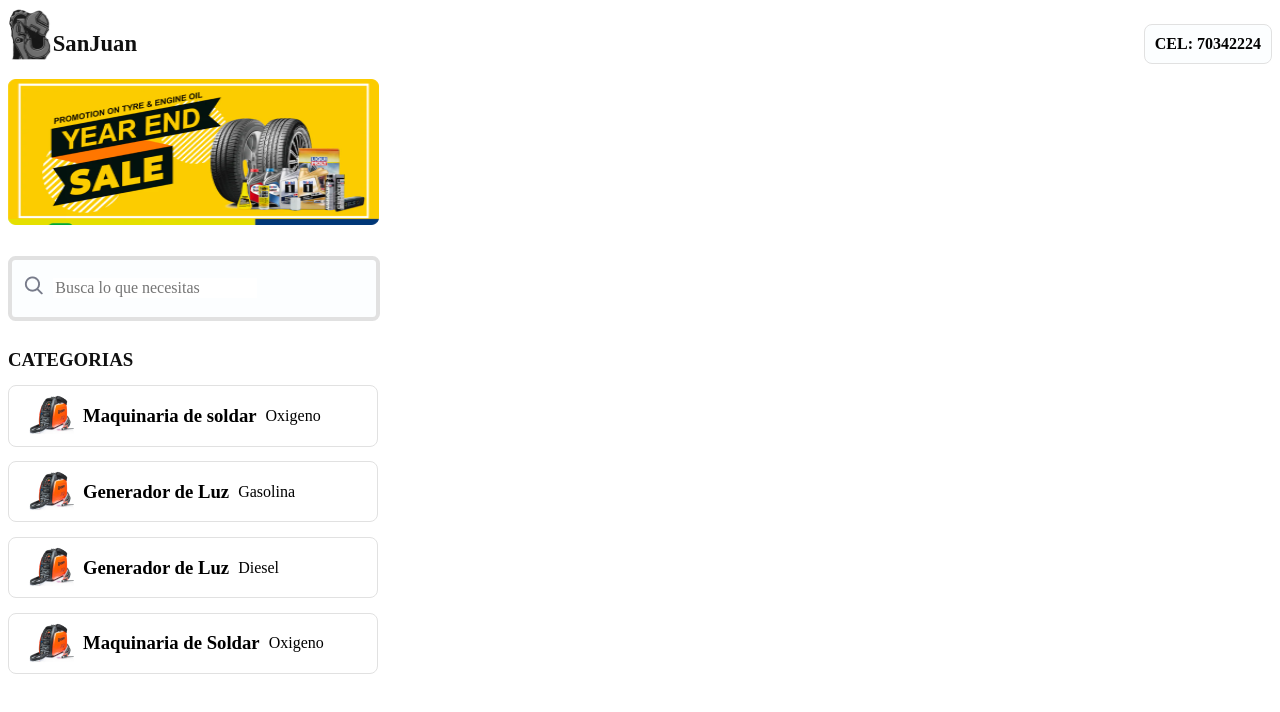
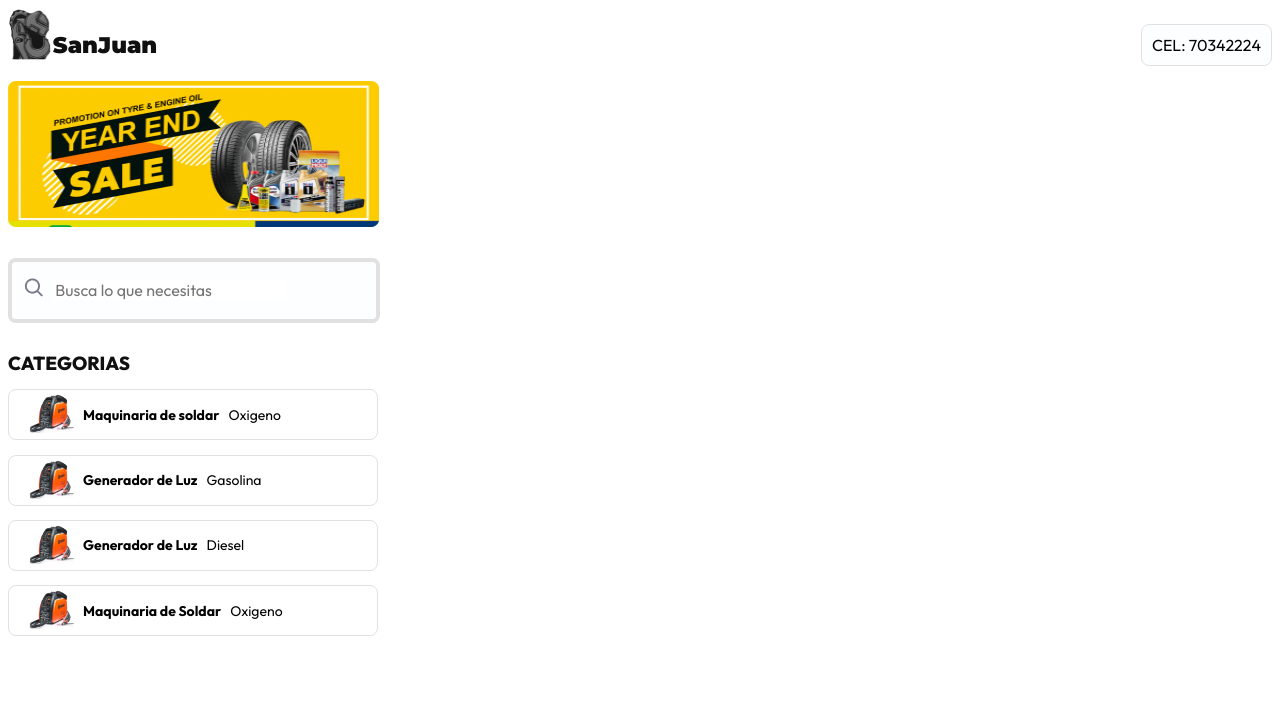
Before and after one commit to Leandrojxd/E-commerce, a Next.js app: page / in a window 1280 px wide. Shown: the top 712 px of the page. Built offline with nearby package versions, Linux system fonts and the light colour scheme.

Commit message:
feature: Adding font: Outfit,Monstserrat

```diff
--- a/public/home.module.css
+++ b/public/home.module.css
@@ -1,3 +1,4 @@
+@import url('https://fonts.googleapis.com/css2?family=Montserrat:wght@900&family=Outfit:wght@100;200;300;400;700;800&display=swap');
 
 .cellphone{
     display: inline-flex;
@@ -12,7 +13,8 @@
 }
 .cellphone_text{
     color: var(--dark, #030303);
-    font-family: Outfit;
+    font-family: 'Outfit', sans-serif;
+    font-weight: 400;
     font-size: 1rem;
     font-style: normal;
     margin: 0;
@@ -27,7 +29,7 @@
 
 .style_header_text{
     color: #101010;
-    font-family: Montserrat Alternates;
+    font-family: 'Montserrat', sans-serif;
     font-size: 22.609px;
     font-style: normal;
     font-weight: 900;
@@ -54,7 +56,7 @@
 }
 .title_style{
     color: var(--primary-70, #101010);
-    font-family: Outfit;
+    font-family: 'Outfit', sans-serif;
     font-size: 18.841px;
     font-style: normal;
     font-weight: 800;
@@ -76,7 +78,7 @@
 
 .searchInput_style{
     color: var(--dark, #030303);
-    font-family: Outfit;
+    font-family: 'Outfit', sans-serif;
     font-size: 16px;
     font-style: normal;
     font-weight: 400;
@@ -102,7 +104,7 @@
 
 .category_string_style_title{
     color: var(--dark, #030303);
-    font-family: Outfit;
+    font-family: 'Outfit', sans-serif;
     font-size: 14px;
     font-style: normal;
     font-weight: 700;
@@ -111,9 +113,27 @@
 
 .category_string_style_subtitle{
     color: var(--dark, #030303);
-    font-family: Outfit;
+    font-family: 'Outfit', sans-serif;
     font-size: 14px;
     font-style: normal;
     font-weight: 400;
     line-height: normal;
 }
+
+.title_text_style{
+    color: var(--dark, #030303);
+    font-family: 'Outfit', sans-serif;
+    font-size: 14px;
+    font-style: normal;
+    font-weight: 700;
+    line-height: normal;
+}
+
+.description_text_style{
+    color: var(--dark, #030303);
+    font-family: 'Outfit', sans-serif;
+    font-size: 14px;
+    font-style: normal;
+    font-weight: 400;
+    line-height: normal;
+}
--- a/src/components/molecules/CategoryItem.tsx
+++ b/src/components/molecules/CategoryItem.tsx
@@ -13,8 +13,8 @@ function CategoryItem({source,title,subtitle}:CategoryItemProps) {
   return (
     <div className={styles.categoryItem}>
         <CustomImage src={source} alt='Category' className={styles.itemImg_style}/>
-        <h3>{title}</h3>
-        <p>{subtitle}</p>
+        <h3 className={styles.title_text_style}>{title}</h3>
+        <p className={styles.description_text_style}>{subtitle}</p>
     </div>
   )
 }
```
